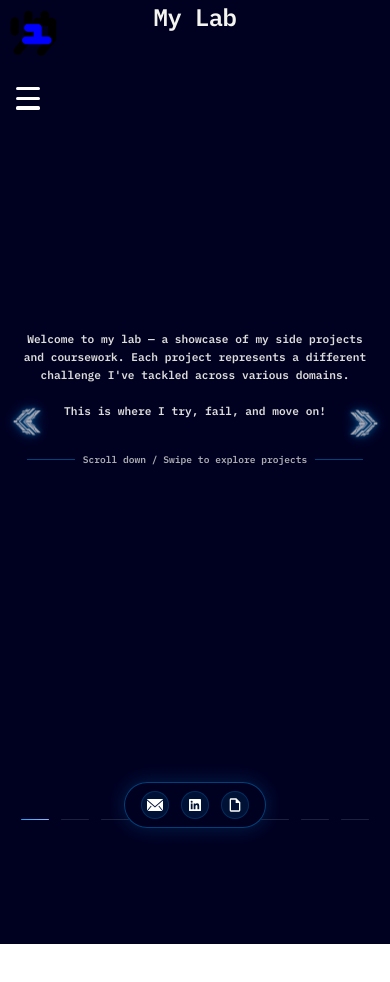
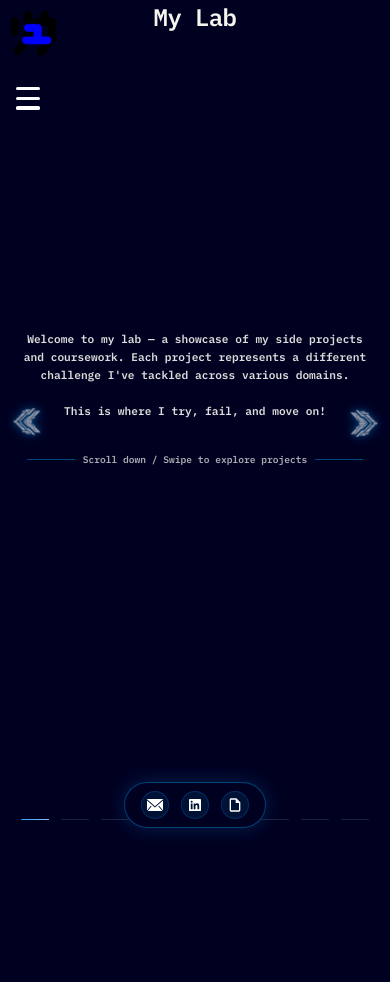
Before and after one commit to Ryu-292/Ryu_portfolio, a Next.js app: page /mylab in a window 390 px wide. Shown: the top 982 px of the page. Before the commit the page ends 944 px from the top, so only its background shows below. Built offline with nearby package versions, Linux system fonts and the light colour scheme.

Commit message:
mobile border issues

```diff
--- a/src/app/globals.css
+++ b/src/app/globals.css
@@ -13,13 +13,12 @@ html {
 }
 
 body {
-  height: 100%;
-  background: radial-gradient(
-    circle at top left,
-    #000021 0%,
-    #000021 40%,
-    #000021 100%
-  );
+  min-height: 100vh !important;
+  width: 100vw !important;
+  background: #000021 !important;
+  color: #f5f5f0;
+  overflow-x: hidden !important;
+  box-sizing: border-box;
 }
 
 /* Main content wrapper - prevent overlap with navbar */
@@ -1133,9 +1132,11 @@ body::-webkit-scrollbar {
 
 /* Disable scrolling on MyLab page */
 .scanlines {
-  height: 100vh;
-  overflow: hidden;
-  padding-bottom: 0 !important; /* Remove main bottom padding */
+  min-height: 100vh !important;
+  width: 100vw !important;
+  background: #000021 !important;
+  overflow-x: hidden !important;
+  box-sizing: border-box;
 }
 
 /* Animation delays for signaletic glowing buttons */
```
